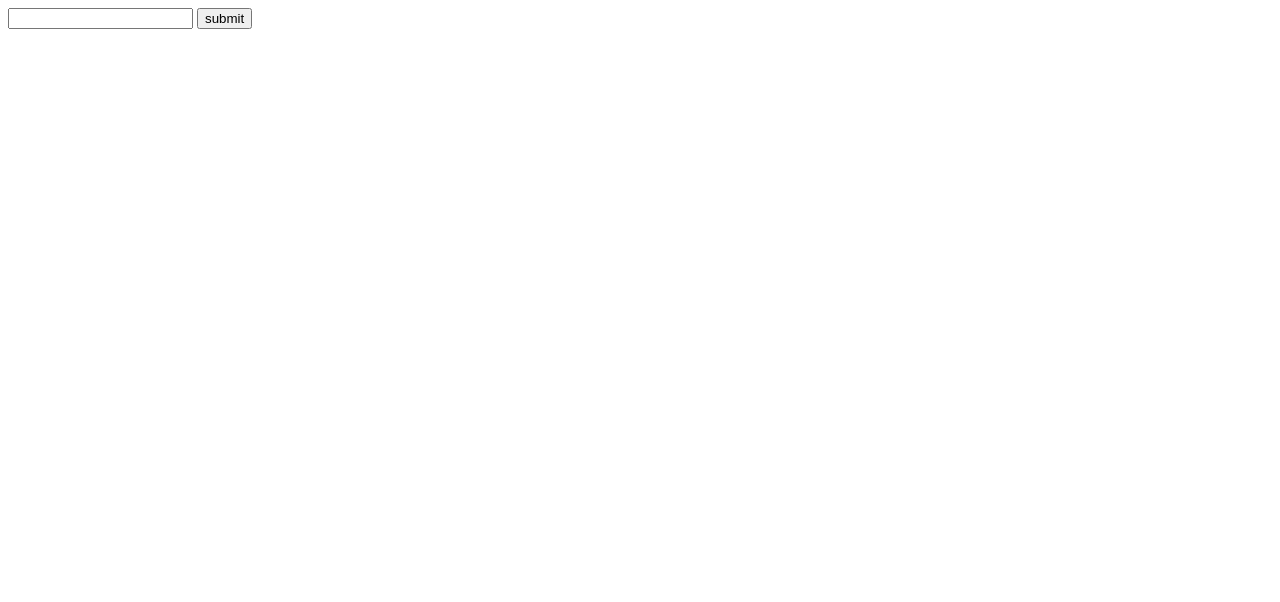
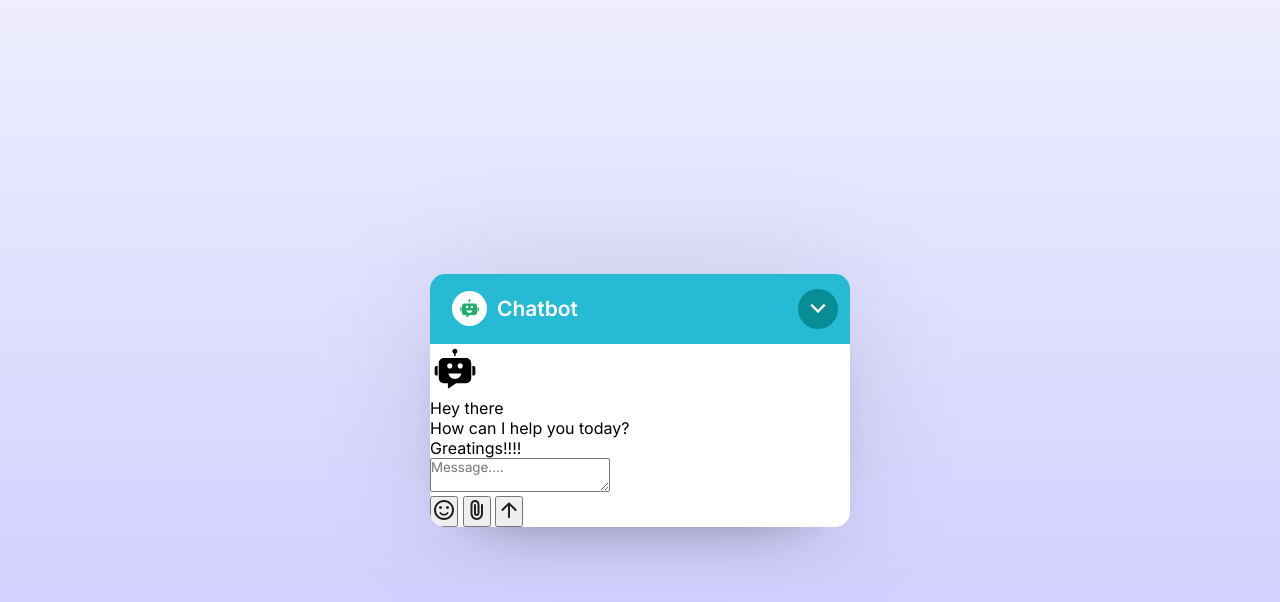
Before and after one commit to Suresh-tutorial/MiniProject01, a plain HTML site: page index.html in a window 1280 px wide. Drawn offline with nearby package versions, Linux system fonts and the light colour scheme.

Commit message:
new update

```diff
--- a/index.html
+++ b/index.html
@@ -2,11 +2,58 @@
 <html lang="en">
 <head>
     <meta charset="UTF-8">
-    <meta name="viewport" content="width=, initial-scale=1.0">
-    <title>Document</title>
+    <meta name="viewport" content="width=device-width, initial-scale=1.0">
+    <title>AI Chatbot! </title>
+    <!-- Link form google -->
+    <link rel="stylesheet" href="https://fonts.googleapis.com/css2?family=Material+Symbols+Outlined:opsz,wght,FILL,GRAD@20..48,100..700,0..1,-50..200&icon_names=keyboard_arrow_down" />
+    <link rel="stylesheet" href="style.css">
+
 </head>
 <body>
-    <input type="text">
-    <button type="submit">submit</button>
+    <div class="chatbox-popup">
+        <!-- Chat box header -->
+        <div class="chatbox-header">
+            <div class="header-info">
+                <svg class="chatbot-logo" xmlns="http://www.w3.org/2000/svg" width="50" height="50" viewBox="0 0 1024 1024">
+                    <path d="M738.3 287.6H285.7c-59 0-106.8 47.8-106.8 106.8v303.1c0 59 47.8 106.8 106.8 106.8h81.5v111.1c0 .7.8 1.1 1.4.7l166.9-110.6 41.8-.8h117.4l43.6-.4c59 0 106.8-47.8 106.8-106.8V394.5c0-59-47.8-106.9-106.8-106.9zM351.7 448.2c0-29.5 23.9-53.5 53.5-53.5s53.5 23.9 53.5 53.5-23.9 53.5-53.5 53.5-53.5-23.9-53.5-53.5zm157.9 267.1c-67.8 0-123.8-47.5-132.3-109h264.6c-8.6 61.5-64.5 109-132.3 109zm110-213.7c-29.5 0-53.5-23.9-53.5-53.5s23.9-53.5 53.5-53.5 53.5 23.9 53.5 53.5-23.9 53.5-53.5 53.5zM867.2 644.5V453.1h26.5c19.4 0 35.1 15.7 35.1 35.1v121.1c0 19.4-15.7 35.1-35.1 35.1h-26.5zM95.2 609.4V488.2c0-19.4 15.7-35.1 35.1-35.1h26.5v191.3h-26.5c-19.4 0-35.1-15.7-35.1-35.1zM561.5 149.6c0 23.4-15.6 43.3-36.9 49.7v44.9h-30v-44.9c-21.4-6.5-36.9-26.3-36.9-49.7 0-28.6 23.3-51.9 51.9-51.9s51.9 23.3 51.9 51.9z"></path>
+                </svg>
+
+                <h2 class="logo-text">Chatbot </h2>
+
+            </div>
+            <button id="close-chatbot" class="material-symbols-outlined">
+                keyboard_arrow_down
+            </button>
+        </div>
+        <!-- Chat box body -->
+        <div class="chat-body">
+            <div class="message-bot-message">
+                <svg xmlns="http://www.w3.org/2000/svg" width="50" height="50" viewBox="0 0 1024 1024">
+                    <path d="M738.3 287.6H285.7c-59 0-106.8 47.8-106.8 106.8v303.1c0 59 47.8 106.8 106.8 106.8h81.5v111.1c0 .7.8 1.1 1.4.7l166.9-110.6 41.8-.8h117.4l43.6-.4c59 0 106.8-47.8 106.8-106.8V394.5c0-59-47.8-106.9-106.8-106.9zM351.7 448.2c0-29.5 23.9-53.5 53.5-53.5s53.5 23.9 53.5 53.5-23.9 53.5-53.5 53.5-53.5-23.9-53.5-53.5zm157.9 267.1c-67.8 0-123.8-47.5-132.3-109h264.6c-8.6 61.5-64.5 109-132.3 109zm110-213.7c-29.5 0-53.5-23.9-53.5-53.5s23.9-53.5 53.5-53.5 53.5 23.9 53.5 53.5-23.9 53.5-53.5 53.5zM867.2 644.5V453.1h26.5c19.4 0 35.1 15.7 35.1 35.1v121.1c0 19.4-15.7 35.1-35.1 35.1h-26.5zM95.2 609.4V488.2c0-19.4 15.7-35.1 35.1-35.1h26.5v191.3h-26.5c-19.4 0-35.1-15.7-35.1-35.1zM561.5 149.6c0 23.4-15.6 43.3-36.9 49.7v44.9h-30v-44.9c-21.4-6.5-36.9-26.3-36.9-49.7 0-28.6 23.3-51.9 51.9-51.9s51.9 23.3 51.9 51.9z"></path>
+                </svg>
+                <div class="message-text">
+                    Hey there <br />How can I help you today?
+                </div>
+                <div class="message user-message">
+                    <div class="message-text">
+                       Greatings!!!!
+                    </div>
+                </div>
+            </div>
+        </div>
+        <div class="chat-footer">
+            <form action="" class="chat-frm">
+                <textarea placeholder="Message...." class="message-input"></textarea>
+                <div class="chat-controls">
+                  <button type="button" class="material-symbols-rounded"><svg xmlns="http://www.w3.org/2000/svg" height="24px" viewBox="0 -960 960 960" width="24px" fill="#1f1f1f"><path d="M480-260q53 0 100.5-23t76.5-67q11-17 3-33.5T634-400q-8 0-14.5 3.5T609-386q-23 31-57 48.5T480-320q-38 0-72-17.5T351-386q-5-7-11.5-10.5T325-400q-18 0-26 16t3 32q29 45 76.5 68.5T480-260Zm140-260q25 0 42.5-17.5T680-580q0-25-17.5-42.5T620-640q-25 0-42.5 17.5T560-580q0 25 17.5 42.5T620-520Zm-280 0q25 0 42.5-17.5T400-580q0-25-17.5-42.5T340-640q-25 0-42.5 17.5T280-580q0 25 17.5 42.5T340-520ZM480-80q-83 0-156-31.5T197-197q-54-54-85.5-127T80-480q0-83 31.5-156T197-763q54-54 127-85.5T480-880q83 0 156 31.5T763-763q54 54 85.5 127T880-480q0 83-31.5 156T763-197q-54 54-127 85.5T480-80Zm0-400Zm0 320q134 0 227-93t93-227q0-134-93-227t-227-93q-134 0-227 93t-93 227q0 134 93 227t227 93Z"/></svg></button>
+                  <button type="button"  class="material-symbols-rounded"><svg xmlns="http://www.w3.org/2000/svg" height="24px" viewBox="0 -960 960 960" width="24px" fill="#1f1f1f"><path d="M720-330q0 104-73 177T470-80q-104 0-177-73t-73-177v-370q0-75 52.5-127.5T400-880q75 0 127.5 52.5T580-700v350q0 46-32 78t-78 32q-46 0-78-32t-32-78v-330q0-17 11.5-28.5T400-720q17 0 28.5 11.5T440-680v330q0 13 8.5 21.5T470-320q13 0 21.5-8.5T500-350v-350q-1-42-29.5-71T400-800q-42 0-71 29t-29 71v370q-1 71 49 120.5T470-160q70 0 119-49.5T640-330v-350q0-17 11.5-28.5T680-720q17 0 28.5 11.5T720-680v350Z"/></svg></button>
+                  <button type="submit"  class="material-symbols-rounded"><svg xmlns="http://www.w3.org/2000/svg" height="24px" viewBox="0 -960 960 960" width="24px" fill="#1f1f1f"><path d="M440-647 244-451q-12 12-28 11.5T188-452q-11-12-11.5-28t11.5-28l264-264q6-6 13-8.5t15-2.5q8 0 15 2.5t13 8.5l264 264q11 11 11 27.5T772-452q-12 12-28.5 12T715-452L520-647v447q0 17-11.5 28.5T480-160q-17 0-28.5-11.5T440-200v-447Z"/></svg></button>
+
+                </div>
+            </form>
+        </div>
+    </div>
+
+
 </body>
 </html>
--- /dev/null
+++ b/style.css
@@ -0,0 +1,62 @@
+/* Importin Google Font-inter */
+@import url('https://fonts.googleapis.com/css2?family=Inter:ital,opsz,wght@0,14..32,100..900;1,14..32,100..900&display=swap');
+
+*{
+    margin: 0;
+    padding: 0;
+    box-sizing: border-box;
+    font-family: "Inter", sans-serif;
+}
+body{
+    display: flex;
+    align-items: center;
+    justify-content: center;
+    min-height: 100vh;
+    background: linear-gradient(#eeeeff,#c8c7ff);
+}
+.chatbox-popup{
+    width: 420px;
+    background: #fff;
+    overflow: hidden;
+    border-radius : 15px;
+    box-shadow: 0 0 128px 0 rgba(0, 0, 0, 0.1),
+    0 32px 64PX -48PX rgba(0, 0, 0, 0.5);
+}
+.chatbox-header{
+    display: flex;
+    align-items: center;
+    background: rgb(38, 186, 212);
+    padding: 15px 22px;
+    justify-content: space-between;
+}
+.chatbox-header .header-info{
+    display: flex;
+    gap: 10px;
+    align-items: center;
+}
+.header-info .chatbot-logo{
+height: 35px;
+width: 35px;
+padding: 6px;
+fill: #23ad6d;
+flex-shrink: 0;
+background: white;
+border-radius: 50%;
+}
+.header-info .logo-text{
+    color: white;
+    font-size: 1.31rem;
+    font-weight: 600;
+}
+.chatbox-header #close-chatbot{
+    border: none;
+    color: white;
+    height: 40px;
+    width: 40px;
+    font-size:1.9rem ;
+    margin-right: -10px;
+    padding-top: 2px;
+    cursor: pointer;
+    border-radius: 50%;
+    background: #088c96;
+}
```
